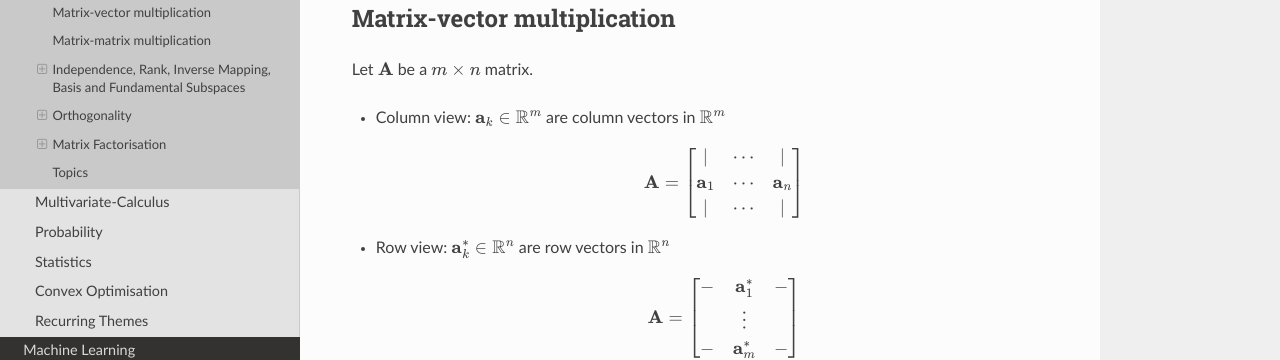
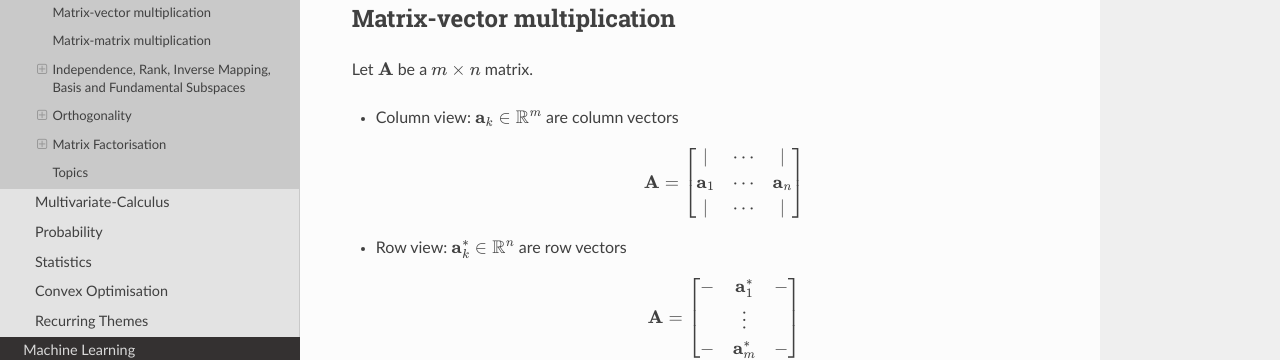
Before and after one commit to uselesstechjunks/leetcode, a Sphinx documentation site: the page built from docs/source/math/linalg.rst, in a window 1280 px wide and 900 px high. Shown: the part 158-518 px from the top of the window. Built offline with Sphinx 7.4.7 and the Read the Docs theme 2.0.0, drawn with Linux system fonts in a browser that asks for light colours.

Commit message:
Update linalg.rst

```diff
--- a/docs/source/math/linalg.rst
+++ b/docs/source/math/linalg.rst
@@ -7,11 +7,11 @@ Matrix-vector multiplication
 ********************************************************************************
 Let :math:`\mathbf{A}` be a :math:`m\times n` matrix.
 
-* Column view: :math:`\mathbf{a}_k\in\mathbb{R}^m` are column vectors in :math:`\mathbb{R}^m`
+* Column view: :math:`\mathbf{a}_k\in\mathbb{R}^m` are column vectors
 
 	.. math:: \mathbf{A}=\begin{bmatrix} | & \cdots & |\\ \mathbf{a}_1 & \cdots & \mathbf{a}_n\\ | & \cdots & |\\ \end{bmatrix}
 
-* Row view: :math:`\mathbf{a}^*_k\in\mathbb{R}^n` are row vectors in :math:`\mathbb{R}^n`
+* Row view: :math:`\mathbf{a}^*_k\in\mathbb{R}^n` are row vectors
 
 	.. math:: \mathbf{A}=\begin{bmatrix}-&\mathbf{a}^*_1&-\\&\vdots&\\-&\mathbf{a}^*_m&-\end{bmatrix}
 
```
